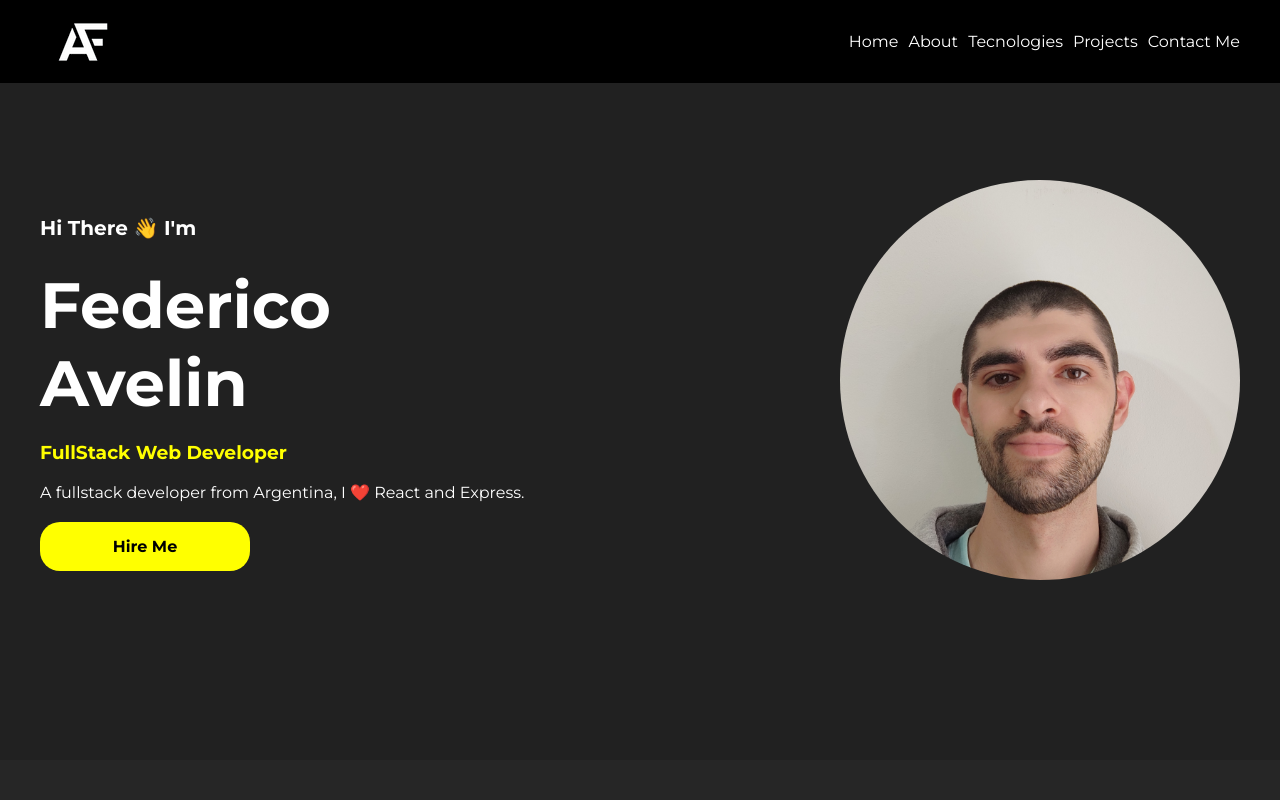
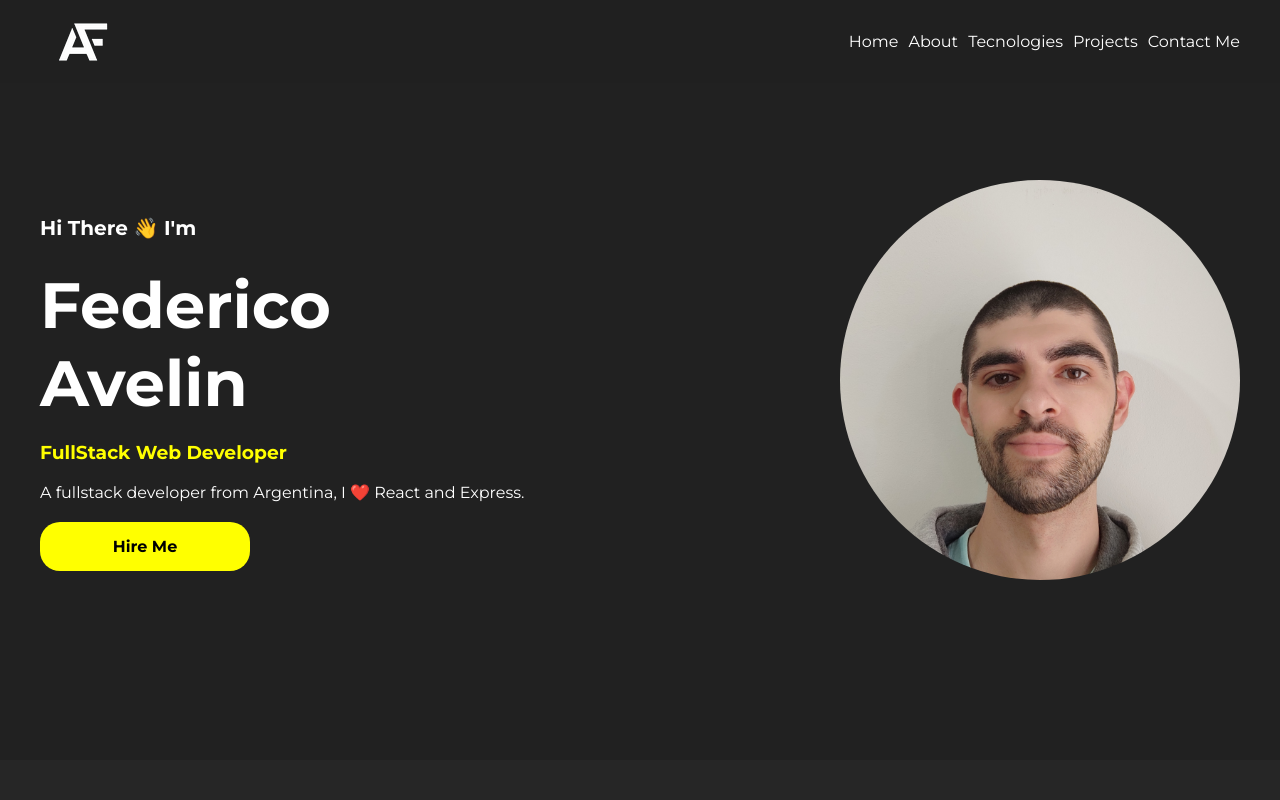
Before and after one commit to javiirigoyen/portfolio, a React (Create React App) app: page / in a window 1280 px wide. Shown: the top 800 px of the page. Built offline with nearby package versions, Linux system fonts and the light colour scheme.

Commit message:
navbar background

```diff
--- a/src/components/NavBar/NavBar.module.css
+++ b/src/components/NavBar/NavBar.module.css
@@ -1,6 +1,6 @@
 .nav {
   position: fixed;
-  background-color: black;
+  background-color: rgba(33, 33, 33, 0.7);
   width: 100%;
 }
 
```
